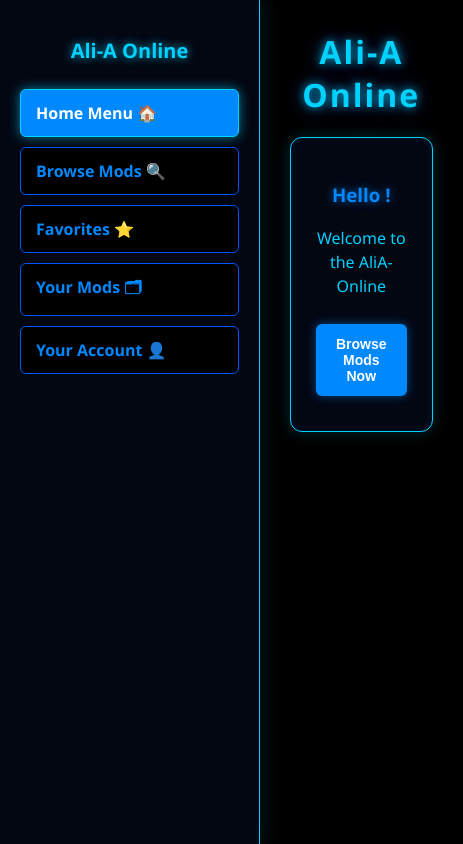
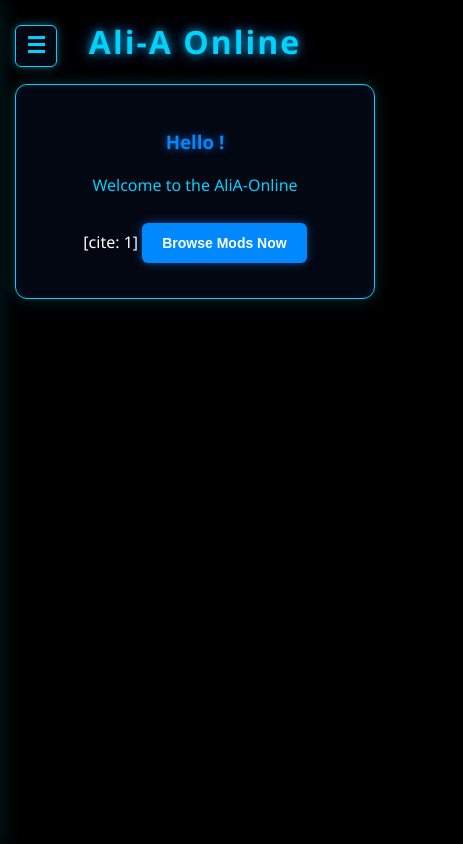
Before and after one commit to AliAlafandy/AliA-Online, a plain HTML site: page index.html in a window 390 px wide. Shown: the whole page, 463 px wide, since content can reach past the window. Drawn offline with Linux system fonts and the light colour scheme.

Commit message:
Update index.html

```diff
--- a/index.html
+++ b/index.html
@@ -32,6 +32,7 @@
             height: 100vh;
             box-sizing: border-box;
             z-index: 100;
+            transition: transform 0.3s ease;
         }
 
         .sidebar h2 {
@@ -75,6 +76,26 @@
             padding: 30px;
             text-align: center;
             box-sizing: border-box;
+            transition: margin 0.3s ease;
+        }
+
+        .menu-toggle-btn {
+            display: none;
+            position: fixed;
+            top: 15px;
+            left: 15px;
+            z-index: 200;
+            background: #030712;
+            border: 1px solid #00d2ff;
+            color: #00d2ff;
+            border-radius: 6px;
+            width: 42px;
+            height: 42px;
+            align-items: center;
+            justify-content: center;
+            font-size: 22px;
+            cursor: pointer;
+            box-shadow: 0 0 10px rgba(0, 210, 255, 0.4);
         }
 
         h1 {
@@ -318,9 +339,28 @@
             border-radius: 4px;
             box-shadow: 0 0 8px rgba(255, 0, 85, 0.8);
         }
+
+        /* Mobile Responsive Media Query */
+        @media (max-width: 768px) {
+            .sidebar {
+                transform: translateX(-100%);
+            }
+            .sidebar.mobile-open {
+                transform: translateX(0);
+            }
+            .main-content {
+                margin-left: 0;
+                padding: 20px 15px;
+            }
+            .menu-toggle-btn {
+                display: flex;
+            }
+        }
     </style>
 </head>
 <body>
+
+    <button class="menu-toggle-btn" onclick="toggleSidebar()" title="Toggle Menu">☰</button>
 
     <div class="app-container">
         <div class="sidebar">
@@ -341,7 +381,7 @@
             <div id="home-tab" class="tab-content">
                 <div class="panel">
                     <h3>Hello <span id="current-user" style="color: #00d2ff; font-weight: bold;"></span>!</h3>
-                    <p style="font-size: 16px; color: #00d2ff; line-height: 1.5;">Welcome to the AliA-Online</p> <!-- [cite: 1] -->
+                    <p style="font-size: 16px; color: #00d2ff; line-height: 1.5;">Welcome to the AliA-Online</p>[cite: 1]
                     <button onclick="switchTab('mods-tab')">Browse Mods Now</button>
                 </div>
             </div>
@@ -457,11 +497,20 @@
             checkOAuthCallbacks();
         };
 
+        function toggleSidebar() {
+            const sidebar = document.querySelector('.sidebar');
+            sidebar.classList.toggle('mobile-open');
+        }
+
         function switchTab(tabId) {
             document.querySelectorAll('.tab-content').forEach(el => el.classList.add('hidden'));
             document.querySelectorAll('.sidebar-menu li').forEach(el => el.classList.remove('active'));
 
             document.getElementById(tabId).classList.remove('hidden');
+
+            if (window.innerWidth <= 768) {
+                document.querySelector('.sidebar').classList.remove('mobile-open');
+            }
 
             if (tabId === 'home-tab') {
                 document.getElementById('menu-home').classList.add('active');
@@ -855,7 +904,7 @@
                 return;
             }
             const favorites = JSON.parse(localStorage.getItem('alia_favorites_' + loggedUser) || '[]');
-            const favMods = allMods.filter(mod => favorites.notes(mod.name));
+            const favMods = allMods.filter(mod => favorites.includes(mod.name));
             displayMods(favMods, 'favorites-container');
             if (favMods.length === 0) {
                 container.innerHTML = "You haven't favorited any mods yet.";
@@ -930,7 +979,7 @@
 
             try {
                 alert("Uploading updated mod file...");
-                const response = await fetch('https://alia-server.onrender.com/api/update-mod', {
+                const response = await fetch('https://alia-server.onrender.com/api/update-mod-file', {
                     method: 'POST',
                     body: formData
                 });
```
